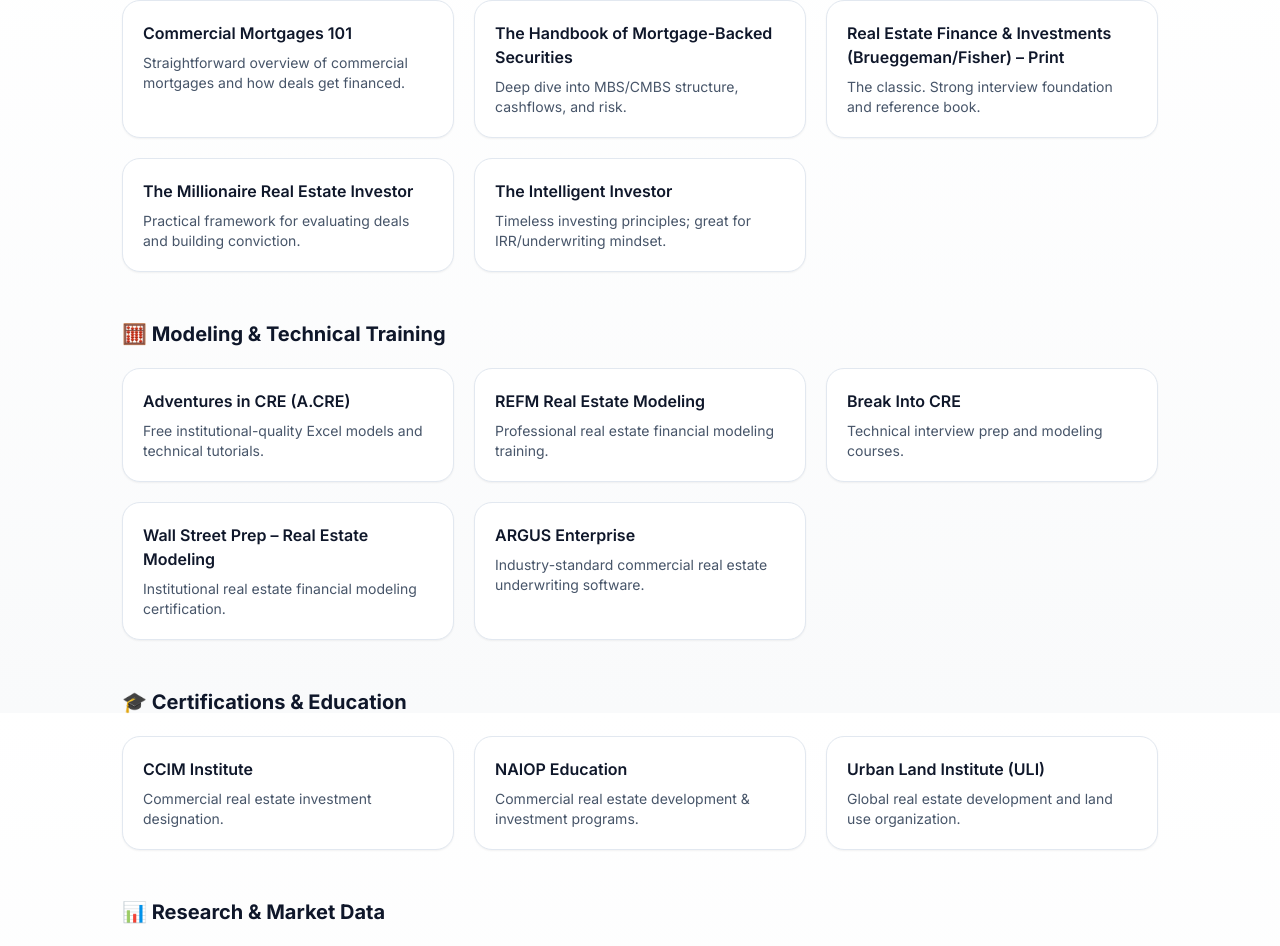
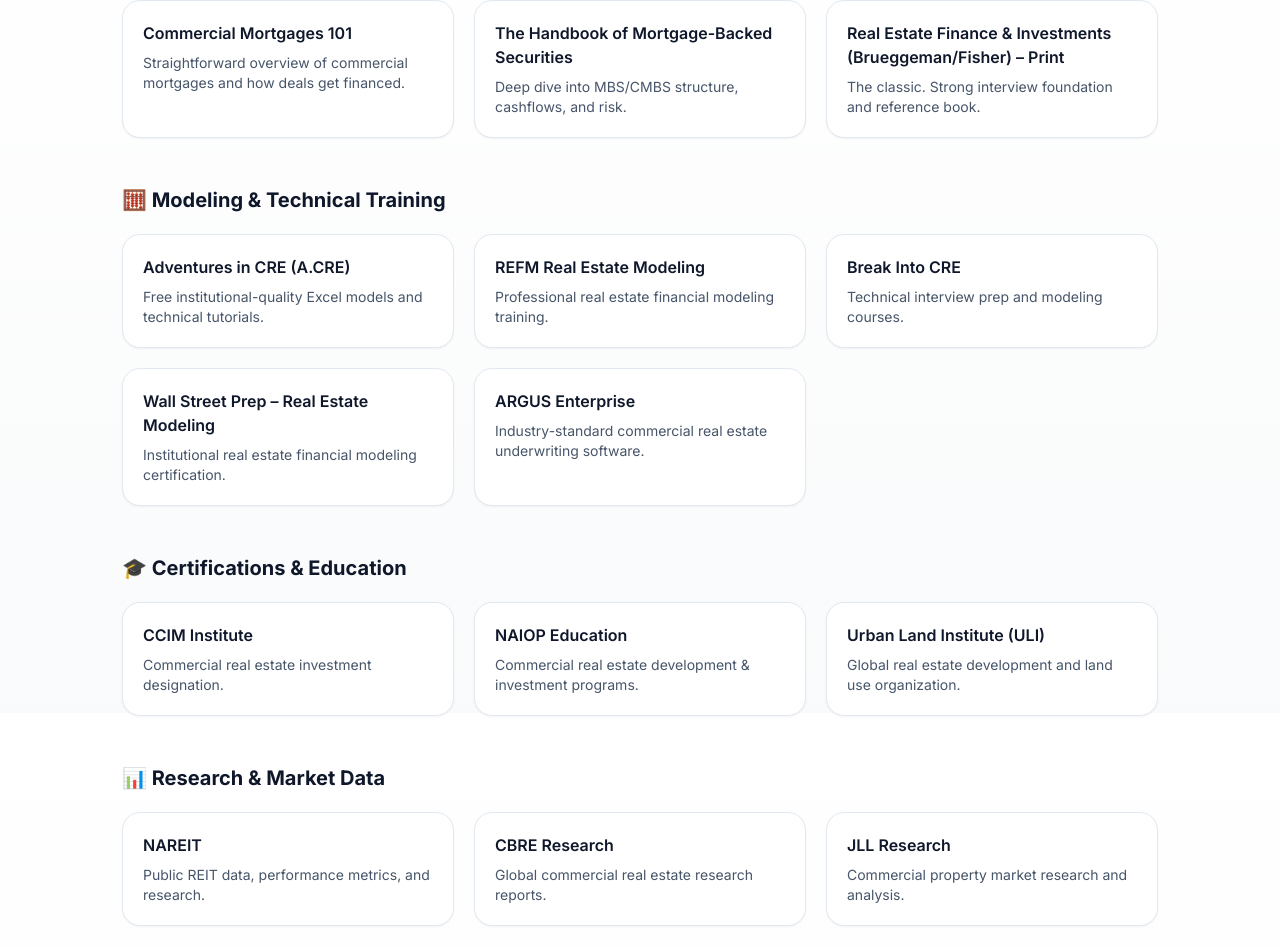
Before and after one commit to gdsatherlie/hirecre, a Next.js app: page /resources in a window 1280 px wide. Shown: the part 887-1833 px from the top of the page. Built offline with nearby package versions, Linux system fonts and the light colour scheme; no server answers.

Commit message:
Update page.tsx

```diff
--- a/app/resources/page.tsx
+++ b/app/resources/page.tsx
@@ -83,20 +83,6 @@ const BOOKS: Resource[] = [
     title: "Real Estate Finance & Investments (Brueggeman/Fisher) – Print",
     description: "The classic. Strong interview foundation and reference book.",
     href: "https://www.amazon.com/dp/007365809X/?tag=hirecre-20",
-    affiliate: true,
-  },
-  {
-    title: "The Millionaire Real Estate Investor",
-    description:
-      "Practical framework for evaluating deals and building conviction.",
-    href: "https://www.amazon.com/dp/0071446375/?tag=hirecre-20",
-    affiliate: true,
-  },
-  {
-    title: "The Intelligent Investor",
-    description:
-      "Timeless investing principles; great for IRR/underwriting mindset.",
-    href: "https://www.amazon.com/dp/0060555661/?tag=hirecre-20",
     affiliate: true,
   },
 ];
```
